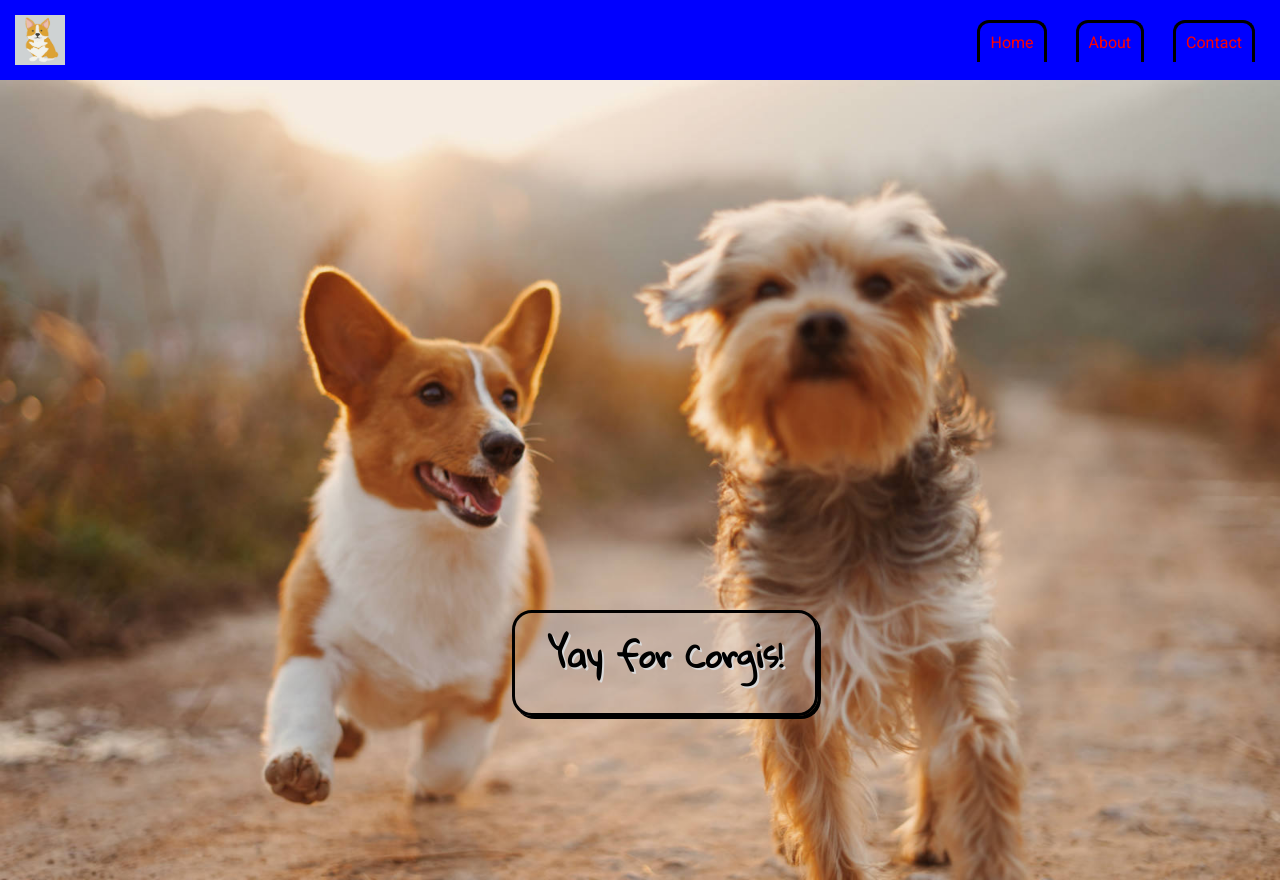
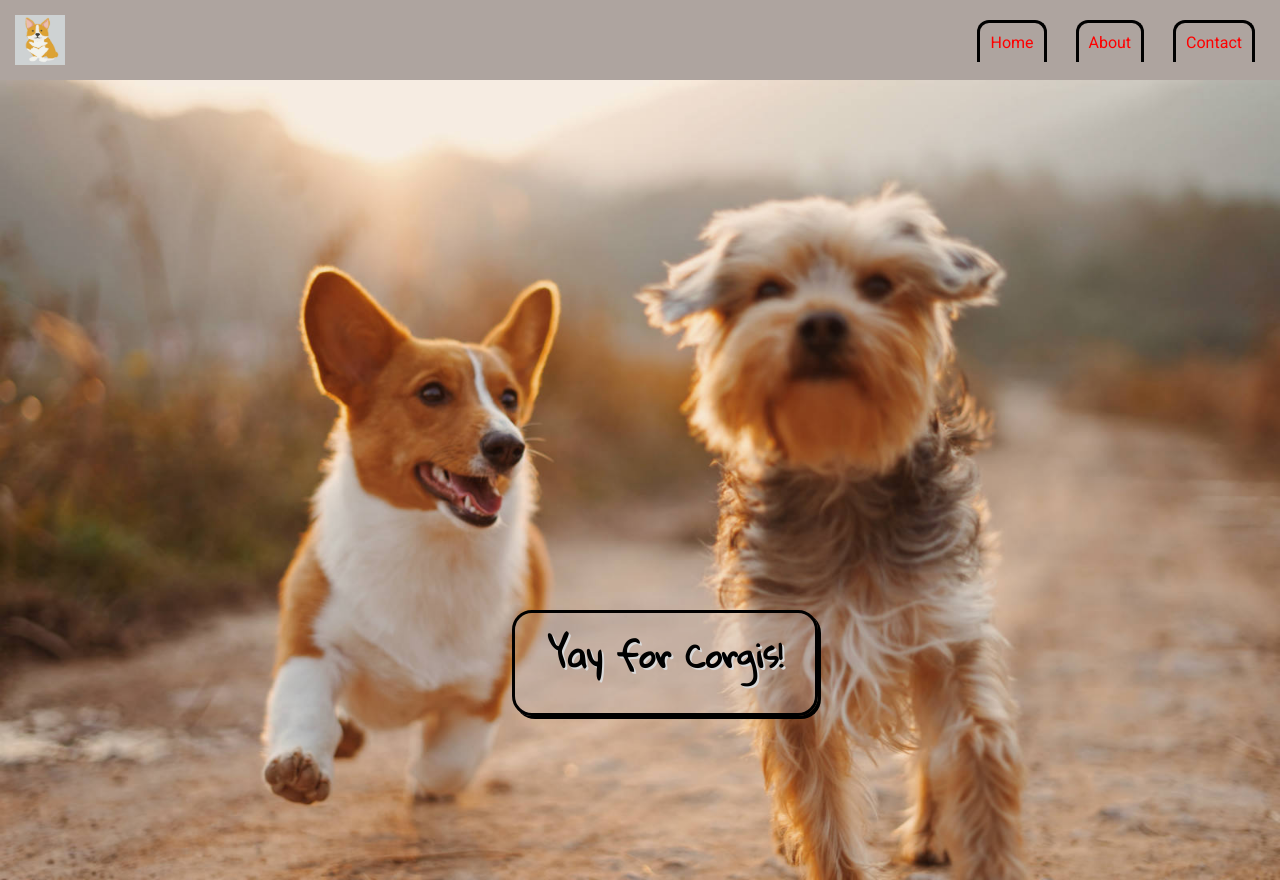
Before and after one commit to jdogmav/dogs, a plain HTML site: page index.html in a window 1280 px wide. Shown: the top 880 px of the page. Drawn offline with Linux system fonts and the light colour scheme.

Commit message:
changed nav-bar to original color

```diff
--- a/css/styles.css
+++ b/css/styles.css
@@ -14,8 +14,7 @@ body {
 .nav-bar {
   width: 100%;
   height: 80px;
-  background-color: blue;
-  /* background-color:rgba(94, 74, 64, .5); */
+  background-color:rgba(94, 74, 64, .5);
   position: fixed;
   top: 0;
   z-index: 1;
```
